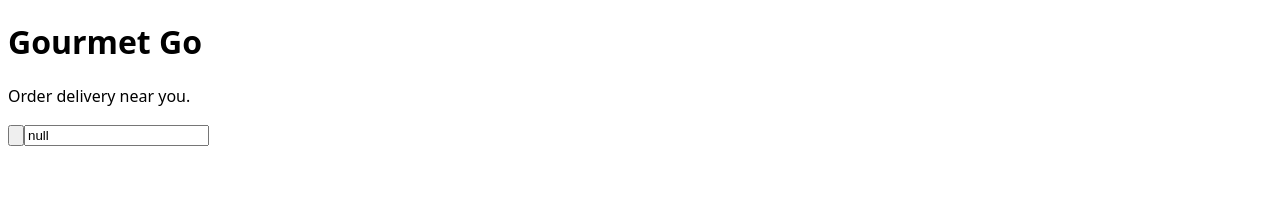
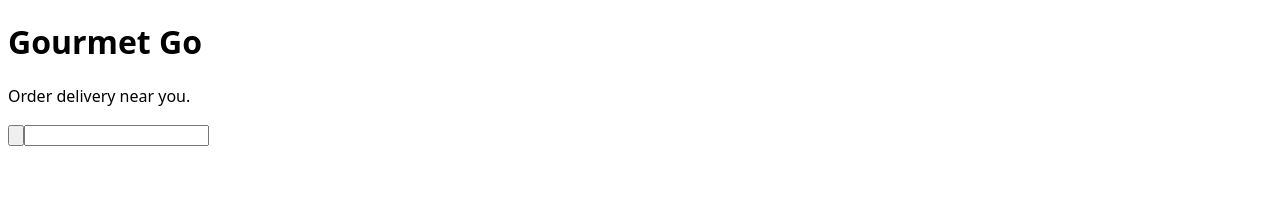
Before and after one commit to BFC30172170/GourmetGo-FE, a React (Create React App) app: page / in a window 1280 px wide. Shown: the part 3920-4135 px from the top of the page. Built offline with nearby package versions, Linux system fonts and the light colour scheme; no server answers; a web font is replaced by a local one.

Commit message:
bugfix, set default postcode as empty rather than null, implement restaurant product search

```diff
--- a/src/location.js
+++ b/src/location.js
@@ -14,7 +14,7 @@ export const useLocation = () => {
 function useProvideLocation() {
     const [latitude, setLatitude] = useState(localStorage.latitude || null);
     const [longitude, setLongitude] = useState(localStorage.longitude || null);
-    const [postcode, setPostcode] = useState(localStorage.postcode || null)
+    const [postcode, setPostcode] = useState(localStorage.postcode || '')
     const [area, setArea] = useState(localStorage.area || null)
     const [confirmed, setConfirmed] = useState(localStorage.confirmed || null)
 
--- a/src/page/Restaurant.js
+++ b/src/page/Restaurant.js
@@ -6,6 +6,7 @@ import { ArrowLongLeftIcon, ArrowLongRightIcon } from '@heroicons/react/24/solid
 function Restaurant() {
     const [restaurant, setRestaurant] = useState();
     const [products, setProducts] = useState([]);
+    const [search, setSearch] = useState('');
     const { id } = useParams();
 
     const getRestaurant = async () => {
@@ -17,12 +18,17 @@ function Restaurant() {
         const res2 = await fetch('https://654a0134e182221f8d524e9c.mockapi.io/products')
         const json2 = await res2.json();
         let products = json2;
+        products = products.filter((product) => product.name.toLowerCase().indexOf(search.toLowerCase()) > -1)
         setProducts(products);
     };
 
     useEffect(() => {
-        getRestaurant();
-    }, [])
+        const timer = setTimeout(()=>{
+            getRestaurant();
+            return;
+            },350)
+            return ()=>clearTimeout(timer);
+    }, [search])
 
     return (
         <div className="bg-gray-200 dark:bg-gray-800 text-gray-900 dark:text-gray-50 pt-32 min-h-screen">
@@ -53,7 +59,7 @@ function Restaurant() {
                 </section>
                 <section className="flex items-baseline justify-between col-span-3">
                     {/* Search*/}
-                    <input className='p-2 pl-6 rounded-2xl bg-gray-100 dark:bg-gray-900 w-full' placeholder={`Search ${restaurant?.name}'s menu`} />
+                    <input className='p-2 pl-6 rounded-2xl bg-gray-100 dark:bg-gray-900 w-full' placeholder={`Search ${restaurant?.name}'s menu`} value={search} onChange={(e) => { setSearch(e.target.value) }} />
 
                 </section>
 
--- a/src/page/RestaurantIndex.js
+++ b/src/page/RestaurantIndex.js
@@ -12,7 +12,6 @@ function RestaurantIndex() {
     const location = useLocation();
 
     const getRestaurants = async () => {
-
         const res = await fetch('https://654a0134e182221f8d524e9c.mockapi.io/Restaurants');
         const json = await res.json();
         let restaurants = json;
```
